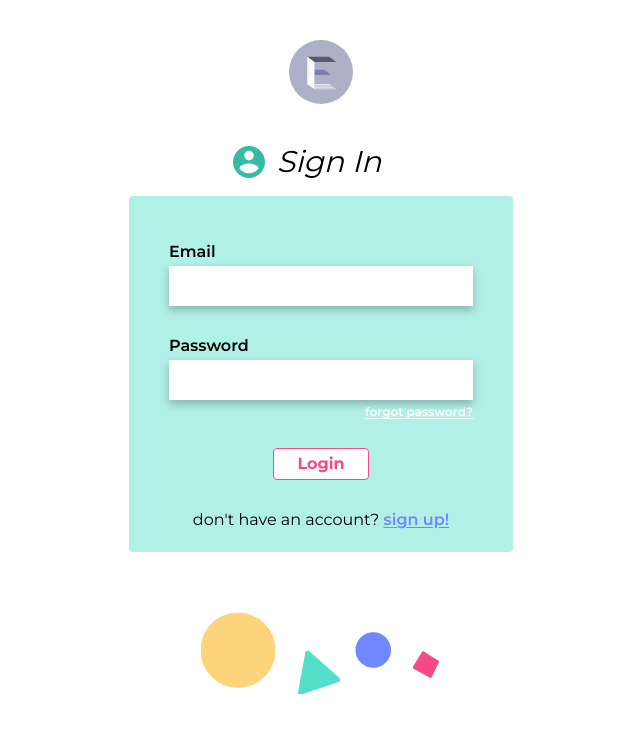
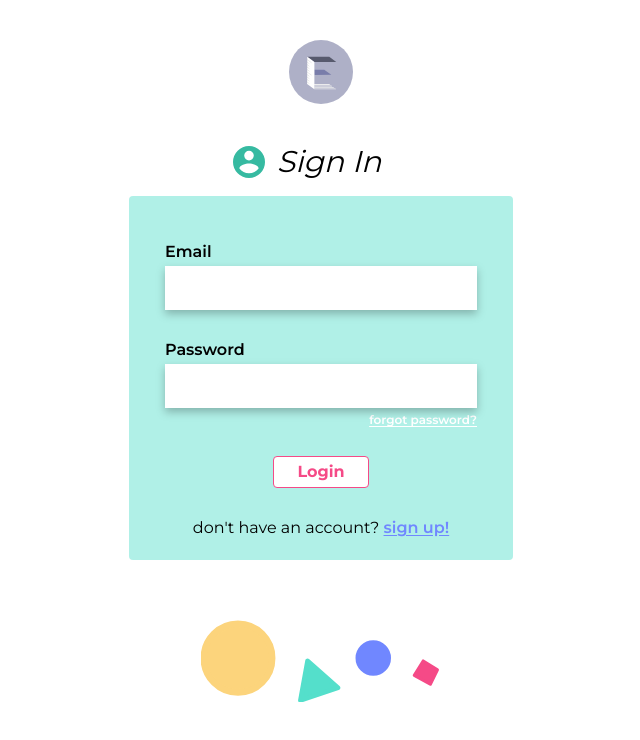
Before and after one commit to codersforcauses/elucidate, a Nuxt app in the folder client/: page /login-page in a window 1280 px wide. Shown: the top 740 px of the page, without its empty margins (319-959 px from the left). Built offline with nearby package versions, Linux system fonts and the light colour scheme.

Commit message:
Improved textbox sizing

```diff
--- a/client/components/form/AuthForm.vue
+++ b/client/components/form/AuthForm.vue
@@ -1,5 +1,5 @@
 <template>
-  <div class="flex flex-col bg-green2 w-96 pt-11 pb-5 px-10 rounded drop-shadow-lg mb-10">
+  <div class="flex flex-col bg-green2 w-96 pt-11 pb-5 px-9 rounded drop-shadow-lg mb-10">
     <slot />
   </div>
 </template>
--- a/client/components/form/FormTextBox.vue
+++ b/client/components/form/FormTextBox.vue
@@ -1,7 +1,7 @@
 <template>
   <div class="flex flex-col mb-7">
     <h2 class="font-semibold mb-0.5">{{ header }}</h2>
-    <input :type="inputType" class="drop-shadow-md h-10 w-full" />
+    <input :type="inputType" class="drop-shadow-md h-11 w-full px-2" />
     <p v-if="subtext !== null && subtextLink === null">
       {{ subtext }}
     </p>
```
